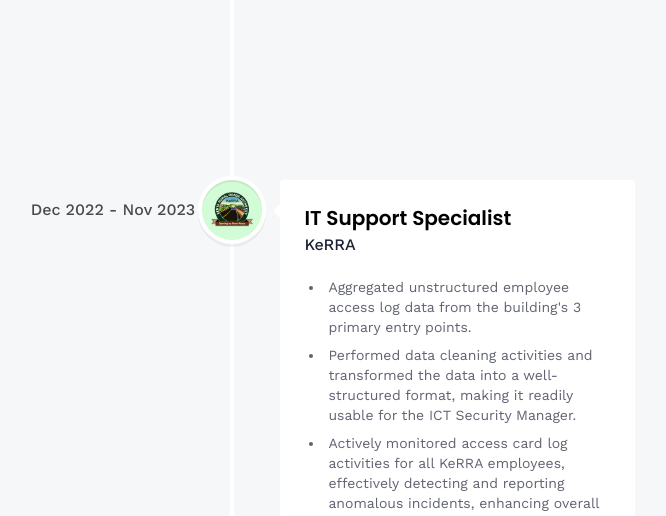
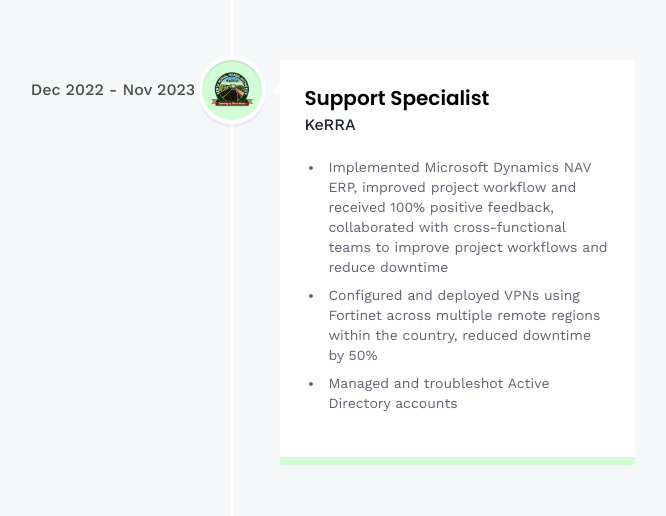
Before and after one commit to ekirira22/3d_portfolio, a React (Vite) app: page /about in a window 1280 px wide. Shown: the part 1414-1930 px from the top of the page, without its empty margins (408-1074 px from the left). Built offline with nearby package versions, Linux system fonts and the light colour scheme.

Commit message:
rephrased experiences and project page

```diff
--- a/src/constants/index.js
+++ b/src/constants/index.js
@@ -129,21 +129,21 @@ export const experiences = [
         iconBg: "#f7d7d8",
         date: "May 2021 - Nov 2022",
         points: [
-            "Managed the service department within the company, focusing on meeting customers' needs during their stay at the guest house, achieving a remarkable 200% improvement in customer satisfaction.",
-            "Employed effective digital marketing initiatives and search engine optimizations, leading to a 2-times increase in walk-in traffic, enhancing the company’s online visibility.",
-            "Spearheaded the development of the company's primary website, resulting in a minimum 80% conversion rate of online traffic to sales, contributing significantly to the company's 15% annual revenue growth in 2022.",
+            "Led digital marketing initiatives, doubling walk-in traffic and achieved a 200% improvement in customer satisfaction",
+            "Developed the primary website, resulted in an 80% conversion rate and contributed to a 15% annual revenue growth",
+            "Directed the strategic enhancement of the company’s online presence and resulted to 2x increase in online customer base"
         ],
     },
     {
-        title: "IT Support Specialist",
+        title: "Support Specialist",
         company_name: "KeRRA",
         icon: kerra,
         iconBg: "#d2fcd5",
         date: "Dec 2022 - Nov 2023",
         points: [
-            "Aggregated unstructured employee access log data from the building's 3 primary entry points.",
-            "Performed data cleaning activities and transformed the data into a well-structured format, making it readily usable for the ICT Security Manager.",
-            "Actively monitored access card log activities for all KeRRA employees, effectively detecting and reporting anomalous incidents, enhancing overall security by 60%.",
+            "Implemented Microsoft Dynamics NAV ERP, improved project workflow and received 100% positive feedback, collaborated with cross-functional teams to improve project workflows and reduce downtime",
+            "Configured and deployed VPNs using Fortinet across multiple remote regions within the country, reduced downtime by 50%",
+            "Managed and troubleshot Active Directory accounts"
         ],
     },
     {
@@ -151,12 +151,11 @@ export const experiences = [
         company_name: "Sapama Tech",
         icon: sapama,
         iconBg: "#9e9ef7",
-        date: "Dec 2023 - Feb 2024",
+        date: "Dec 2023 - Present",
         points: [
-            "Helped clients integrate Mpesa payment solutions into their websites and applications.",
-            "Provided technical support and troubleshooting to our clients and ensured compliance with Mpesa standards and regulations.",
-            "Maintained and installed Sapama Technology's products, such as Sapama ERP and Sapama Property Management Software, for our clients. Involved in software lifecycle from development to deployment and support.",
-            "Provided training and documentation to clients and ensure optimal performance and user satisfaction with Sapama Products.",
+            "Integrate secure Mpesa payment solutions for clients, ensuring 100% compliance and increasing client satisfaction by 20%",
+            "Provide training and documentation, resulting in a 30% improvement in user satisfaction",
+            "Classify and resolve technical issues, explore root causes and maintain ownership until resolution, ensure timely updates and closure"
         ],
     },
     {
--- a/src/pages/Projects.jsx
+++ b/src/pages/Projects.jsx
@@ -14,7 +14,7 @@ const Projects = () => {
         <p>
           I've embarked on numerous projects throughout the years, but these are the ones I hold
           closest to my heart. Each project represents a unique challenge that I've overcome, and I'm
-          excited to share their successes and learnings with you.
+          excited to share their successes and learnings.
 
           Many of these projects are open-source, so if you come across something that piques your interest,
           feel free to explore the codebase and contribute your ideas for further enhancements.
```
